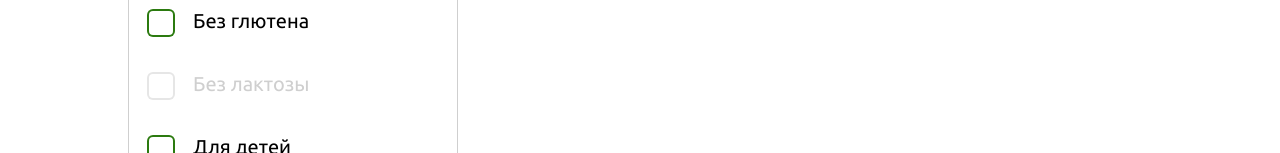
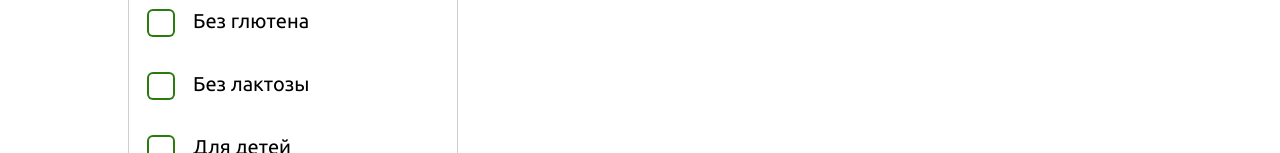
Before and after one commit to kavabunga/goodfood-frontend, a React (Vite) app: page /catalog/dairy in a window 1280 px wide. Shown: the part 799-952 px from the top of the page. Built offline with nearby package versions, Linux system fonts and the light colour scheme; no server answers.

Commit message:
feat: add logic for filtering and sorting in category

```diff
--- a/src/components/drop-down/index.tsx
+++ b/src/components/drop-down/index.tsx
@@ -4,22 +4,27 @@ import './drop-down.scss';
 
 type SelectOptionType = { label: string; value: string };
 
-const options: SelectOptionType[] = [
-	{ value: 'popular', label: 'По популярности' },
-	{ value: 'cheap', label: 'Сначала дешевые' },
-	{ value: 'expensive', label: 'Сначала дорогие' },
-	{ value: 'rating', label: 'По рейтингу' },
-];
+type DropDownProps = {
+	sortProducts: (option: { label: string; value: string }) => void;
+};
 
-const DropDown: React.FC = () => {
+const DropDown: React.FC<DropDownProps> = ({ sortProducts }) => {
 	const [currentOption, setCurrentOption] = useState({
 		value: 'choose',
 		label: 'Выбрать',
 	});
 
+	const options: SelectOptionType[] = [
+		{ value: 'popular', label: 'По популярности' },
+		{ value: 'cheap', label: 'Сначала дешевые' },
+		{ value: 'expensive', label: 'Сначала дорогие' },
+		{ value: 'rating', label: 'По рейтингу' },
+	];
+
 	const handleSelectionChange = (option: SelectOptionType | null) => {
 		if (option) {
 			setCurrentOption(option);
+			sortProducts(option);
 		}
 	};
 
--- a/src/components/filter/index.tsx
+++ b/src/components/filter/index.tsx
@@ -1,44 +1,67 @@
+import React, { ChangeEvent } from 'react';
 import DropDown from '@components/drop-down';
 import styles from './filter.module.scss';
 
-const Filter: React.FC = () => {
+type FilterProps = {
+	sortProducts: (option: { label: string; value: string }) => void;
+	changeCheckboxState: (e: ChangeEvent<HTMLInputElement>) => void;
+};
+
+const Filter: React.FC<FilterProps> = ({ sortProducts, changeCheckboxState }) => {
+	const handleCheckboxChange = (e: ChangeEvent<HTMLInputElement>) => {
+		changeCheckboxState(e);
+	};
+
 	return (
 		<>
 			<div className={styles.filterDropDown}>
-				<DropDown />
+				<DropDown sortProducts={sortProducts} />
 			</div>
 			<div className={styles.filterBox}>
 				<ul className={styles.filterColumn}>
 					<li className={styles.filterList}>
 						<label className={styles.filterCheck}>
-							<input className={styles.filterCheckInput} type="checkbox" />
+							<input
+								name="vegetarian"
+								className={styles.filterCheckInput}
+								type="checkbox"
+								onChange={handleCheckboxChange}
+							/>
 							<span className={styles.filterCheckbox}></span>
 							Подходит вегетарианцам
 						</label>
 					</li>
 					<li className={styles.filterList}>
 						<label className={styles.filterCheck}>
-							<input className={styles.filterCheckInput} type="checkbox" />
+							<input
+								name="sugarFree"
+								className={styles.filterCheckInput}
+								type="checkbox"
+								onChange={handleCheckboxChange}
+							/>
 							<span className={styles.filterCheckbox}></span>
 							Без белого сахара
 						</label>
 					</li>
 					<li className={styles.filterList}>
 						<label className={styles.filterCheck}>
-							<input className={styles.filterCheckInput} type="checkbox" />
+							<input
+								name="glutenFree"
+								className={styles.filterCheckInput}
+								type="checkbox"
+								onChange={handleCheckboxChange}
+							/>
 							<span className={styles.filterCheckbox}></span>
 							Без глютена
 						</label>
 					</li>
-					<li
-						className={`${styles['filterList']}
-							${styles['filterList_disabled']}`}
-					>
+					<li className={styles.filterList}>
 						<label className={styles.filterCheck}>
 							<input
+								name="lactose-free"
 								className={styles.filterCheckInput}
 								type="checkbox"
-								disabled={true}
+								onChange={handleCheckboxChange}
 							/>
 							<span className={styles.filterCheckbox}></span>
 							Без лактозы
@@ -46,7 +69,12 @@ const Filter: React.FC = () => {
 					</li>
 					<li className={styles.filterList}>
 						<label className={styles.filterCheck}>
-							<input className={styles.filterCheckInput} type="checkbox" />
+							<input
+								name="forChildren"
+								className={styles.filterCheckInput}
+								type="checkbox"
+								onChange={handleCheckboxChange}
+							/>
 							<span className={styles.filterCheckbox}></span>
 							Для детей
 						</label>
--- a/src/pages/category/index.tsx
+++ b/src/pages/category/index.tsx
@@ -1,4 +1,4 @@
-import React, { useEffect, useState } from 'react';
+import React, { ChangeEvent, useEffect, useState } from 'react';
 import ProductCard from '@components/product-card';
 import styles from './category.module.scss';
 import api from '@services/api.ts';
@@ -21,9 +21,23 @@ import Filter from '@components/filter';
 // 	};
 // };
 
+type filteredType = {
+	[key: string]: boolean;
+};
+type SelectOptionType = { label: string; value: string };
+
 const Category: React.FC = () => {
 	const [isLoading, setIsLoading] = useState(true);
-	const [categoryItem, setCategoryItem] = useState<Product[]>([]);
+	const [products, setProducts] = useState<Product[]>([]);
+	const [categoryName, setCategoryName] = useState('');
+	const [checkboxState, setCheckboxState] = useState<filteredType>({
+		// проверить чтобы названия соответствовали тэгам
+		vegetarian: false,
+		sugarFree: false,
+		glutenFree: false,
+		'lactose-free': false,
+		forChildren: false,
+	});
 
 	const { category } = useParams();
 
@@ -32,18 +46,115 @@ const Category: React.FC = () => {
 		api
 			.productsList(`?category=${category}`)
 			.then((data) => {
-				setCategoryItem(data.results);
+				setProducts(data.results);
+				setCategoryName(data.results[0]?.category?.category_name);
 			})
 			.finally(() => {
 				setIsLoading(false);
 			});
 	}, [category]);
 
-	console.log(categoryItem);
-
 	useEffect(() => {
 		window.scrollTo(0, 0);
 	}, []);
+
+	const changeCheckboxState = (e: ChangeEvent<HTMLInputElement>) => {
+		if (e.target.name === 'vegetarian') {
+			setCheckboxState((prev) => ({ ...prev, vegetarian: !prev.vegetarian }));
+		}
+		if (e.target.name === 'sugarFree') {
+			// проверить чтобы название соответствовало тэгу
+			setCheckboxState((prev) => ({ ...prev, sugarFree: !prev.sugarFree }));
+		}
+		if (e.target.name === 'glutenFree') {
+			// проверить чтобы название соответствовало тэгу
+			setCheckboxState((prev) => ({ ...prev, glutenFree: !prev.glutenFree }));
+		}
+		if (e.target.name === 'lactose-free') {
+			setCheckboxState((prev) => ({ ...prev, 'lactose-free': !prev['lactose-free'] }));
+		}
+		if (e.target.name === 'forChildren') {
+			// проверить чтобы название соответствовало тэгу
+			setCheckboxState((prev) => ({ ...prev, forChildren: !prev.forChildren }));
+		}
+	};
+
+	const handleFilter = (item: Product) => {
+		const chosenTags = Object.keys(checkboxState).filter(
+			(item: string) => checkboxState[item]
+		);
+		const productTags = item?.tags?.map((item) => item.tag_slug);
+		const intersection = productTags?.filter((tag) => chosenTags?.includes(tag));
+		const difference = chosenTags.filter((tag) => !productTags?.includes(tag));
+
+		if (chosenTags.length !== 0) {
+			if (intersection?.length !== 0 && difference.length === 0) {
+				return true;
+			}
+			return false;
+		}
+
+		return true;
+	};
+
+	const sortByProperty = (
+		arr: Product[],
+		property: 'views_number' | 'final_price' | 'promotion_quantity',
+		order: 'asc' | 'desc' = 'desc'
+	) => {
+		return arr.sort((a, b) => {
+			const aProp = a[property];
+			const bProp = b[property];
+
+			if (aProp !== undefined && bProp !== undefined) {
+				return order === 'asc' ? aProp - bProp : bProp - aProp;
+			}
+			return 0;
+		});
+	};
+
+	const sortProducts = (option: SelectOptionType | null) => {
+		if (option) {
+			let sortedProducts: Product[] = [];
+
+			switch (option.value) {
+				case 'popular':
+					sortedProducts = sortByProperty(products, 'views_number');
+					break;
+				case 'expensive':
+					sortedProducts = sortByProperty(products, 'final_price');
+					break;
+				case 'cheap':
+					sortedProducts = sortByProperty(products, 'final_price', 'asc');
+					break;
+				case 'rating':
+					sortedProducts = sortByProperty(products, 'promotion_quantity');
+					break;
+				default:
+			}
+			setProducts([...sortedProducts]);
+		}
+	};
+
+	// const sortProducts = (option: SelectOptionType | null) => {
+	// 	if (option) {
+	// 		let sortedProducts: Product[] = [];
+
+	// 		if (option.value === 'popular') {
+	// 			sortedProducts = sortByProperty(products, 'views_number');
+	// 		}
+	// 		if (option.value === 'expensive') {
+	// 			sortedProducts = sortByProperty(products, 'final_price');
+	// 		}
+	// 		if (option.value === 'cheap') {
+	// 			sortedProducts = sortByProperty(products, 'final_price', 'asc');
+	// 		}
+	// 		if (option.value === 'rating') {
+	// 			sortedProducts = sortByProperty(products, 'promotion_quantity');
+	// 		}
+	// 		setProducts([...sortedProducts]);
+	// 	}
+	// };
 
 	return (
 		<>
@@ -62,14 +173,18 @@ const Category: React.FC = () => {
 							}`}
 						>
 							<div className={styles['category__sorting']}>
-								<Filter></Filter>
+								<Filter
+									sortProducts={sortProducts}
+									changeCheckboxState={changeCheckboxState}
+								></Filter>
 							</div>
 							<div className={styles['category__product']}>
-								<h1 className={styles['category__product-title']}>
-									{categoryItem[0]?.category?.category_name}
-								</h1>
+								<h1 className={styles['category__product-title']}>{categoryName}</h1>
 								<ul className={styles['product__product-container']}>
-									{categoryItem.map((item) => (
+									{products &&
+										products
+											.filter((item) => handleFilter(item))
+											.map((item) => (
 												<li key={item.id}>
 													<ProductCard
 														cardName={item.name}
```
Lines whose indentation alone changed are shown as unchanged.
